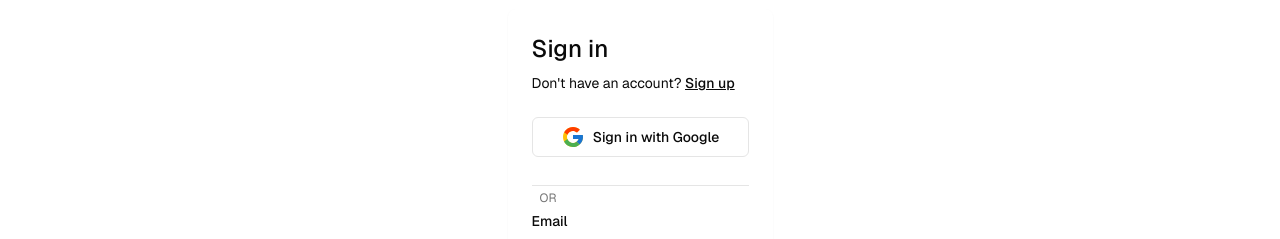
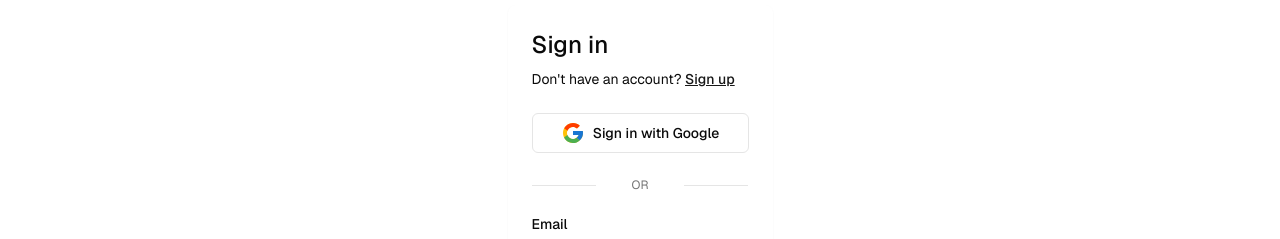
Before and after one commit to MarcBlattmann/EduSync-V2, a Next.js app in the folder web/: page /sign-in in a window 1280 px wide. Shown: the part 138-377 px from the top of the page. Built offline with nearby package versions, Linux system fonts and the light colour scheme.

Commit message:
Or fix sing in

```diff
--- a/web/app/(auth-pages)/sign-in/page.tsx
+++ b/web/app/(auth-pages)/sign-in/page.tsx
@@ -15,7 +15,7 @@ export default async function Login(props: { searchParams: Promise<Message> }) {
         <h1 className="text-2xl font-medium mb-2">Sign in</h1>
         <p className="text-sm text-foreground mb-6">
           Don't have an account?{" "}
-          <Link className="text-foreground font-medium underline" href="/sign-up">
+          <Link className="text-primary font-medium underline" href="/sign-up">
             Sign up
           </Link>
         </p>
@@ -23,10 +23,10 @@ export default async function Login(props: { searchParams: Promise<Message> }) {
         <div className="flex flex-col gap-3">
           <GoogleSignInButton />
 
-          <div className="my-4">
-            <Separator>
-              <span className="mx-2 text-xs text-muted-foreground">OR</span>
-            </Separator>
+          <div className="flex items-center my-3">
+            <Separator className="w-16 flex-grow-0" />
+            <span className="px-3 text-xs text-muted-foreground mx-auto">OR</span>
+            <Separator className="w-16 flex-grow-0" />
           </div>
 
           <Label htmlFor="email">Email</Label>
```
